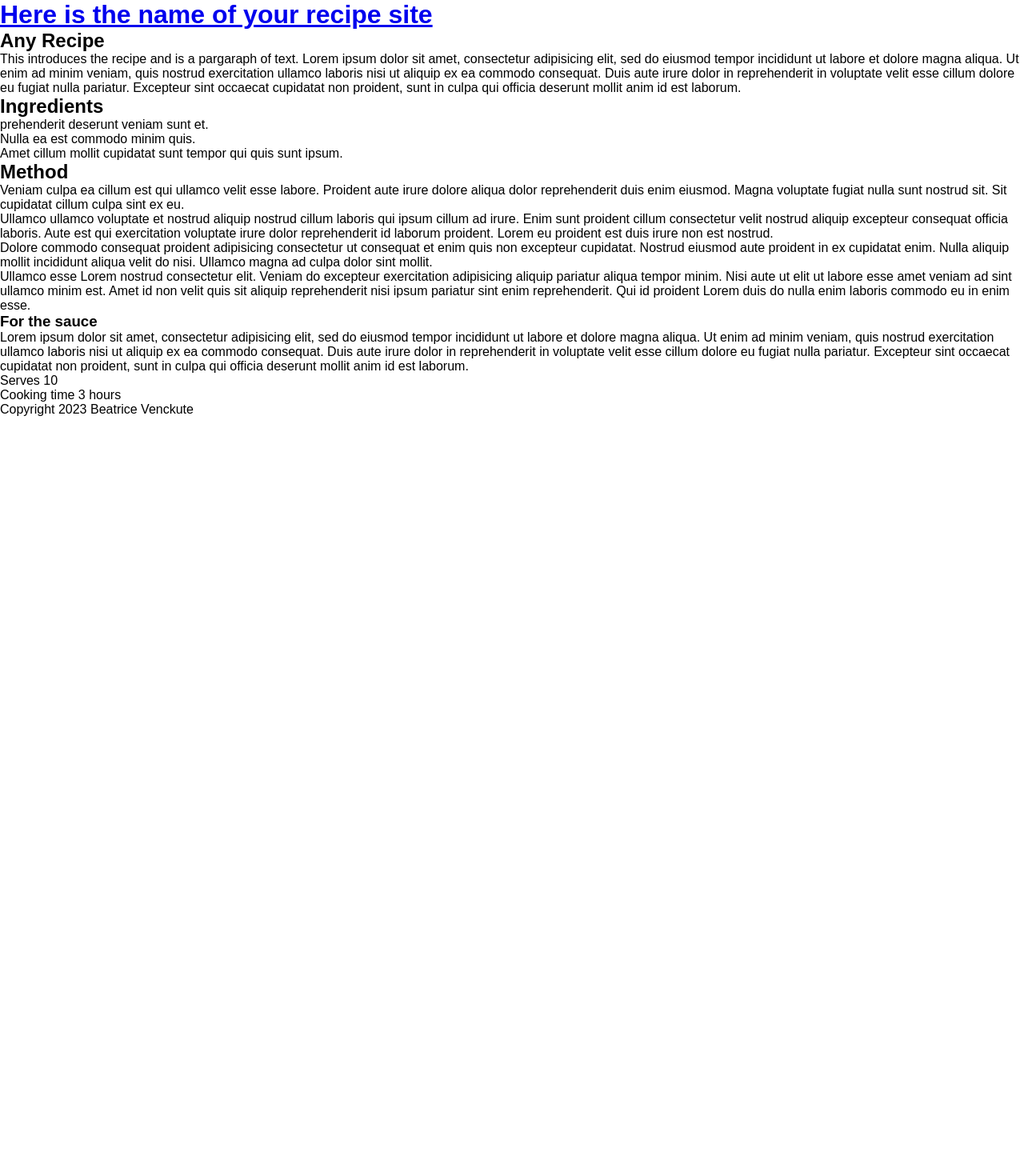
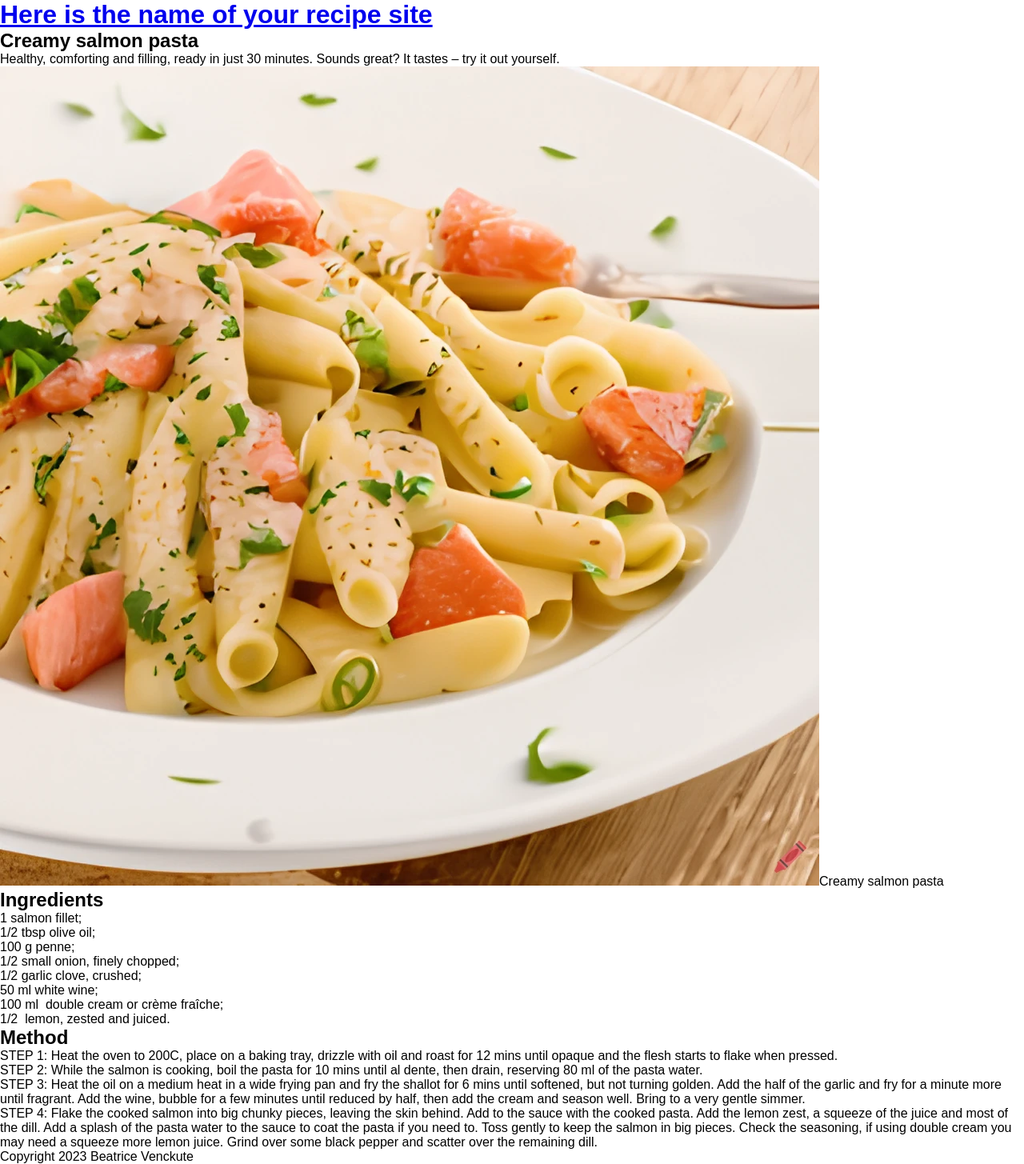
Before and after one commit to BeatriceVenckute/beaspastarecipes, a Jekyll site: the page built from _recipes/recipe2.md, in a window 1280 px wide. Shown: the whole page at 80% size. Built offline with Jekyll 4.4.1, drawn with Linux system fonts in a browser that asks for light colours; before the commit the page ends 900 px from its top, so only the background shows below that.

Commit message:
Update Recipe “recipe2”

```diff
--- a/_recipes/recipe2.md
+++ b/_recipes/recipe2.md
@@ -1,32 +1,31 @@
 ---
+title: Creamy salmon pasta
+date: 2019-10-19
+order: 1
 layout: recipe
-title: Any Recipe
-date: 2019-10-19
 published: true
-order: 1
 ---
-This introduces the recipe and is a pargaraph of text. Lorem ipsum dolor sit amet, consectetur adipisicing elit, sed do eiusmod tempor incididunt ut labore et dolore magna aliqua. Ut enim ad minim veniam, quis nostrud exercitation ullamco laboris nisi ut aliquip ex ea commodo consequat. Duis aute irure dolor in reprehenderit in voluptate velit esse cillum dolore eu fugiat nulla pariatur. Excepteur sint occaecat cupidatat non proident, sunt in culpa qui officia deserunt mollit anim id est laborum.
+Healthy, comforting and filling, ready in just 30 minutes. Sounds great? It tastes  – try it out yourself.
+
+![Creamy salmon pasta](../uploads/craiyon_144450_creamy_pasta_with_salmon.png "Creamy salmon pasta")
 
 ## Ingredients
 
-- prehenderit deserunt veniam sunt et.
-- Nulla ea est commodo minim quis.
-- Amet cillum mollit cupidatat sunt tempor qui quis sunt ipsum.
+* 1 salmon fillet;
+* 1/2 tbsp olive oil;
+* 100 g penne;
+* 1/2 small onion, finely chopped;
+* 1/2 garlic clove, crushed;
+* 50 ml white wine;
+* 100 ml  double cream or crème fraîche;
+* 1/2  lemon, zested and juiced.
 
 ## Method
 
-Veniam culpa ea cillum est qui ullamco velit esse labore. Proident aute irure dolore aliqua dolor reprehenderit duis enim eiusmod. Magna voluptate fugiat nulla sunt nostrud sit. Sit cupidatat cillum culpa sint ex eu.
+STEP 1: Heat the oven to 200C, place on a baking tray, drizzle with oil and roast for 12 mins until opaque and the flesh starts to flake when pressed.
 
-Ullamco ullamco voluptate et nostrud aliquip nostrud cillum laboris qui ipsum cillum ad irure. Enim sunt proident cillum consectetur velit nostrud aliquip excepteur consequat officia laboris. Aute est qui exercitation voluptate irure dolor reprehenderit id laborum proident. Lorem eu proident est duis irure non est nostrud.
+STEP 2: While the salmon is cooking, boil the pasta for 10 mins until al dente, then drain, reserving 80 ml of the pasta water.
 
-Dolore commodo consequat proident adipisicing consectetur ut consequat et enim quis non excepteur cupidatat. Nostrud eiusmod aute proident in ex cupidatat enim. Nulla aliquip mollit incididunt aliqua velit do nisi. Ullamco magna ad culpa dolor sint mollit.
+STEP 3: Heat the oil on a medium heat in a wide frying pan and fry the shallot for 6 mins until softened, but not turning golden. Add the half of the garlic and fry for a minute more until fragrant. Add the wine, bubble for a few minutes until reduced by half, then add the cream and season well. Bring to a very gentle simmer.
 
-Ullamco esse Lorem nostrud consectetur elit. Veniam do excepteur exercitation adipisicing aliquip pariatur aliqua tempor minim. Nisi aute ut elit ut labore esse amet veniam ad sint ullamco minim est. Amet id non velit quis sit aliquip reprehenderit nisi ipsum pariatur sint enim reprehenderit. Qui id proident Lorem duis do nulla enim laboris commodo eu in enim esse.
-
-### For the sauce
-
-Lorem ipsum dolor sit amet, consectetur adipisicing elit, sed do eiusmod tempor incididunt ut labore et dolore magna aliqua. Ut enim ad minim veniam, quis nostrud exercitation ullamco laboris nisi ut aliquip ex ea commodo consequat. Duis aute irure dolor in reprehenderit in voluptate velit esse cillum dolore eu fugiat nulla pariatur. Excepteur sint occaecat cupidatat non proident, sunt in culpa qui officia deserunt mollit anim id est laborum.
-
-
-- Serves 10
-- Cooking time 3 hours
+STEP 4: Flake the cooked salmon into big chunky pieces, leaving the skin behind. Add to the sauce with the cooked pasta. Add the lemon zest, a squeeze of the juice and most of the dill. Add a splash of the pasta water to the sauce to coat the pasta if you need to. Toss gently to keep the salmon in big pieces. Check the seasoning, if using double cream you may need a squeeze more lemon juice. Grind over some black pepper and scatter over the remaining dill.
```
Also changed, not shown: uploads/craiyon_144450_creamy_pasta_with_salmon.png (added).
